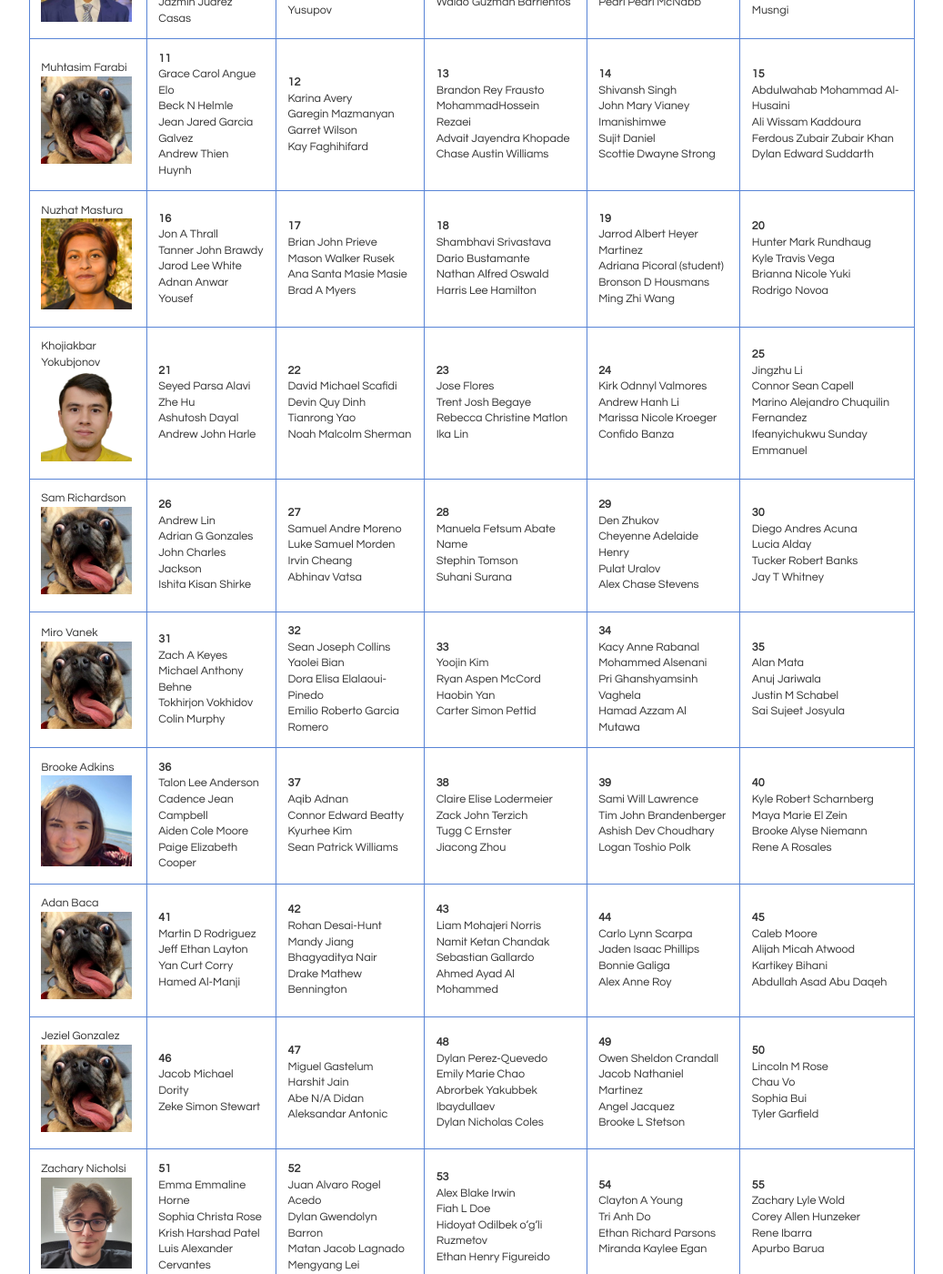
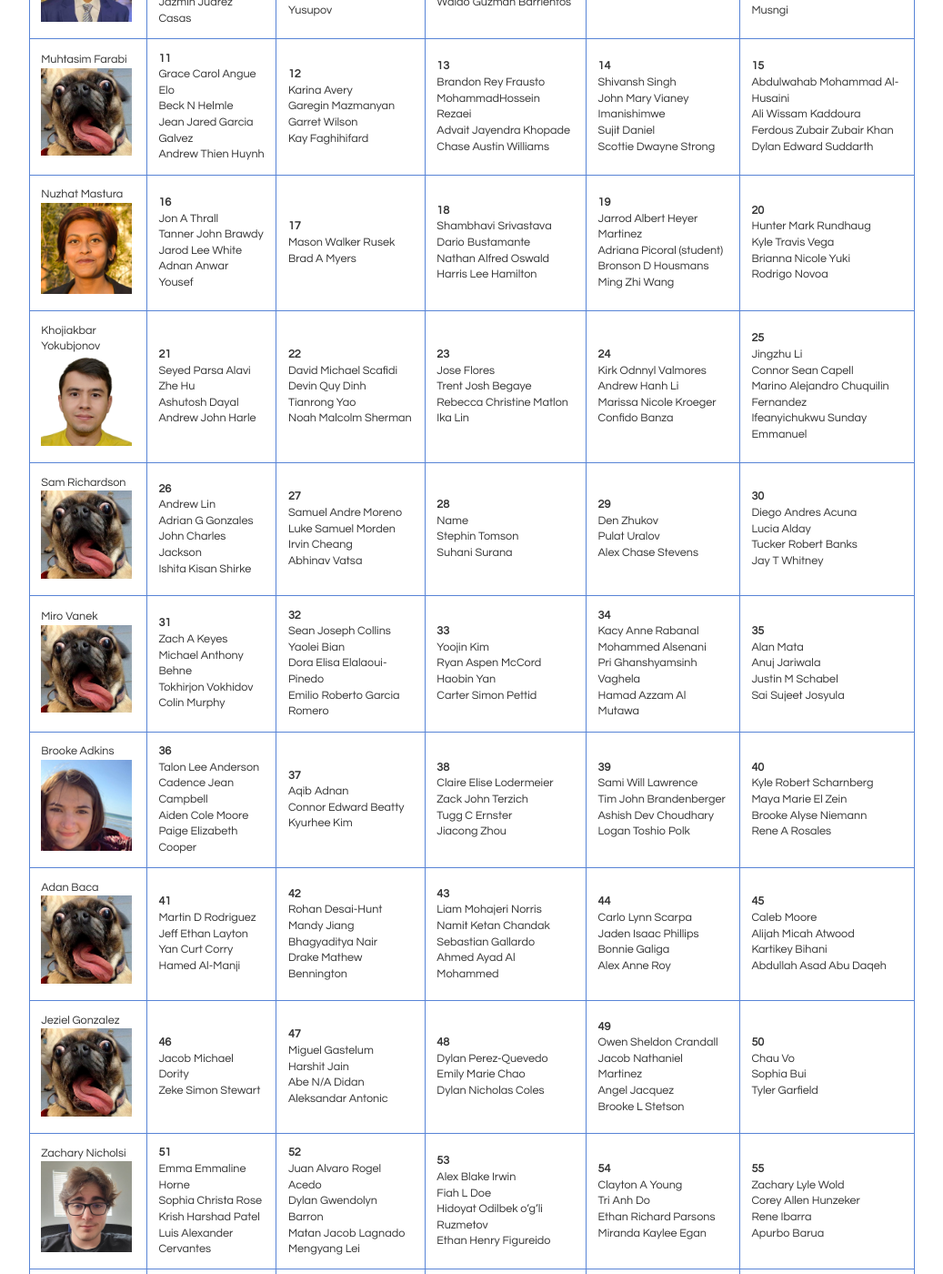
Before and after one commit to bddicken/cs110fall2022website, a Jekyll site: the page built from groups/adrianaGroups/index.md, in a window 1280 px wide and 1400 px high, scrolled down 348 px. Shown: the whole window at 91% size, without its empty margins (121-1158 px from the left). Built offline with Jekyll 4.4.1, drawn with Linux system fonts in a browser that asks for light colours; some of the changed text lies outside the part shown.

Commit message:
removed students who dropped

```diff
--- a/groups/adrianaGroups/index.md
+++ b/groups/adrianaGroups/index.md
@@ -5,15 +5,15 @@ title: Groups
 
 # 2pm Groups
 
-|Steven Truong<br><img src="../../images/struong.jpg" class="taimg" />|**1**<br>Peter Yang<br>Chitrangada Juneja<br>Jason Patrick Butterworth<br>Aidan Gibah Grace<br>|**2**<br>Nathan Ashwani Kumar<br>Michael Hunter Chambers<br>Conner Max<br>Jacob Jaeger<br>|**3**<br>Javier Nido<br>Kolbe Kolbe Kram<br>Jomei Kuxan Orun Bernier<br>Ian Jacob Stash<br>|**4**<br>Brendan Robert Mawk<br>Sarina Iqbal<br>Steven E George<br>Sandeep Kiran Bandlamuri<br>|**5**<br>Dinmukhammed Nasradin<br>Ashiqul Alam<br>Aiden Van Hoesen<br>Dominick T Carbone<br>|
-|Ali Khan<br><img src="../../images/akhan.jpg" class="taimg" />|**6**<br>Jose Abdiel Lara-Munoz<br>Logan Tyler Hall<br>Kyoka Suganami<br>Jazmin Juarez Casas<br>|**7**<br>Ari Rene Ramos<br>Megan Ashley Harrison<br>Allen Fan<br>Rahmatillokhon Yusupov<br>|**8**<br>Whitley Madison Coltrane<br>Murali Karthik Ganji<br>Roger Hawke Palmenberg<br>Waldo Guzman Barrientos<br>|**9**<br>Laura Johanna Mack<br>Ahmad Hadi<br>Zane A Aljazzazi<br>Pearl Pearl McNabb<br>|**10**<br>Dean Marcus Burross<br>AJ Jordan Becerra<br>Eric Yoon<br>Luckie Andrei Pangilinan Musngi<br>|
+|Steven Truong<br><img src="../../images/struong.jpg" class="taimg" />|**1**<br>Chitrangada Juneja<br>Jason Patrick Butterworth<br>Aidan Gibah Grace<br>|**2**<br>Nathan Ashwani Kumar<br>Michael Hunter Chambers<br>Conner Max<br>Jacob Jaeger<br>|**3**<br>Javier Nido<br>Kolbe Kolbe Kram<br>Jomei Kuxan Orun Bernier<br>Ian Jacob Stash<br>|**4**<br>Brendan Robert Mawk<br>Sarina Iqbal<br>Steven E George<br>Sandeep Kiran Bandlamuri<br>|**5**<br>Dinmukhammed Nasradin<br>Ashiqul Alam<br>Aiden Van Hoesen<br>|
+|Ali Khan<br><img src="../../images/akhan.jpg" class="taimg" />|**6**<br>Jose Abdiel Lara-Munoz<br>Logan Tyler Hall<br>Kyoka Suganami<br>Jazmin Juarez Casas<br>|**7**<br>Ari Rene Ramos<br>Megan Ashley Harrison<br>Allen Fan<br>Rahmatillokhon Yusupov<br>|**8**<br>Whitley Madison Coltrane<br>Murali Karthik Ganji<br>Roger Hawke Palmenberg<br>Waldo Guzman Barrientos<br>|**9**<br>Laura Johanna Mack<br>Zane A Aljazzazi<br>Pearl Pearl McNabb<br>|**10**<br>Dean Marcus Burross<br>AJ Jordan Becerra<br>Eric Yoon<br>Luckie Andrei Pangilinan Musngi<br>|
 |Muhtasim Farabi<br><img src="../../images/dog.png" class="taimg" />|**11**<br>Grace Carol Angue Elo<br>Beck N Helmle<br>Jean Jared Garcia Galvez<br>Andrew Thien Huynh<br>|**12**<br>Karina Avery<br>Garegin Mazmanyan<br>Garret Wilson<br>Kay Faghihifard<br>|**13**<br>Brandon Rey Frausto<br>MohammadHossein Rezaei<br>Advait Jayendra Khopade<br>Chase Austin Williams<br>|**14**<br>Shivansh Singh<br>John Mary Vianey Imanishimwe<br>Sujit Daniel<br>Scottie Dwayne Strong<br>|**15**<br>Abdulwahab Mohammad Al-Husaini<br>Ali Wissam Kaddoura<br>Ferdous Zubair Zubair Khan<br>Dylan Edward Suddarth<br>|
-|Nuzhat Mastura<br><img src="../../images/nmastura.jpg" class="taimg" />|**16**<br>Jon A Thrall<br>Tanner John Brawdy<br>Jarod Lee White<br>Adnan Anwar Yousef<br>|**17**<br>Brian John Prieve<br>Mason Walker Rusek<br>Ana Santa Masie Masie<br>Brad A Myers<br>|**18**<br>Shambhavi Srivastava<br>Dario Bustamante<br>Nathan Alfred Oswald<br>Harris Lee Hamilton<br>|**19**<br>Jarrod Albert Heyer Martinez<br>Adriana Picoral (student)<br>Bronson D Housmans<br>Ming Zhi Wang<br>|**20**<br>Hunter Mark Rundhaug<br>Kyle Travis Vega<br>Brianna Nicole Yuki<br>Rodrigo Novoa<br>|
+|Nuzhat Mastura<br><img src="../../images/nmastura.jpg" class="taimg" />|**16**<br>Jon A Thrall<br>Tanner John Brawdy<br>Jarod Lee White<br>Adnan Anwar Yousef<br>|**17**<br>Mason Walker Rusek<br>Brad A Myers<br>|**18**<br>Shambhavi Srivastava<br>Dario Bustamante<br>Nathan Alfred Oswald<br>Harris Lee Hamilton<br>|**19**<br>Jarrod Albert Heyer Martinez<br>Adriana Picoral (student)<br>Bronson D Housmans<br>Ming Zhi Wang<br>|**20**<br>Hunter Mark Rundhaug<br>Kyle Travis Vega<br>Brianna Nicole Yuki<br>Rodrigo Novoa<br>|
 |Khojiakbar Yokubjonov<br><img src="../../images/kyokubjonov.png" class="taimg" />|**21**<br>Seyed Parsa Alavi<br>Zhe Hu<br>Ashutosh Dayal<br>Andrew John Harle<br>|**22**<br>David Michael Scafidi<br>Devin Quy Dinh<br>Tianrong Yao<br>Noah Malcolm Sherman<br>|**23**<br>Jose Flores<br>Trent Josh Begaye<br>Rebecca Christine Matlon<br>Ika Lin<br>|**24**<br>Kirk Odnnyl Valmores<br>Andrew Hanh Li<br>Marissa Nicole Kroeger<br>Confido Banza<br>|**25**<br>Jingzhu Li<br>Connor Sean Capell<br>Marino Alejandro Chuquilin Fernandez<br>Ifeanyichukwu Sunday Emmanuel<br>|
-|Sam Richardson<br><img src="../../images/dog.png" class="taimg" />|**26**<br>Andrew Lin<br>Adrian G Gonzales<br>John Charles Jackson<br>Ishita Kisan Shirke<br>|**27**<br>Samuel Andre Moreno<br>Luke Samuel Morden<br>Irvin Cheang<br>Abhinav Vatsa<br>|**28**<br>Manuela Fetsum Abate<br>Name<br>Stephin Tomson<br>Suhani Surana<br>|**29**<br>Den Zhukov<br>Cheyenne Adelaide Henry<br>Pulat Uralov<br>Alex Chase Stevens<br>|**30**<br>Diego Andres Acuna<br>Lucia Alday<br>Tucker Robert Banks<br>Jay T Whitney<br>|
+|Sam Richardson<br><img src="../../images/dog.png" class="taimg" />|**26**<br>Andrew Lin<br>Adrian G Gonzales<br>John Charles Jackson<br>Ishita Kisan Shirke<br>|**27**<br>Samuel Andre Moreno<br>Luke Samuel Morden<br>Irvin Cheang<br>Abhinav Vatsa<br>|**28**<br>Name<br>Stephin Tomson<br>Suhani Surana<br>|**29**<br>Den Zhukov<br>Pulat Uralov<br>Alex Chase Stevens<br>|**30**<br>Diego Andres Acuna<br>Lucia Alday<br>Tucker Robert Banks<br>Jay T Whitney<br>|
 |Miro Vanek<br><img src="../../images/dog.png" class="taimg" />|**31**<br>Zach A Keyes<br>Michael Anthony Behne<br>Tokhirjon Vokhidov<br>Colin Murphy<br>|**32**<br>Sean Joseph Collins<br>Yaolei Bian<br>Dora Elisa Elalaoui-Pinedo<br>Emilio Roberto Garcia Romero<br>|**33**<br>Yoojin Kim<br>Ryan Aspen McCord<br>Haobin Yan<br>Carter Simon Pettid<br>|**34**<br>Kacy Anne Rabanal<br>Mohammed Alsenani<br>Pri Ghanshyamsinh Vaghela<br>Hamad Azzam Al Mutawa<br>|**35**<br>Alan Mata<br>Anuj Jariwala<br>Justin M Schabel<br>Sai Sujeet Josyula<br>|
-|Brooke Adkins<br><img src="../../images/badkins.jpg" class="taimg" />|**36**<br>Talon Lee Anderson<br>Cadence Jean Campbell<br>Aiden Cole Moore<br>Paige Elizabeth Cooper<br>|**37**<br>Aqib Adnan<br>Connor Edward Beatty<br>Kyurhee Kim<br>Sean Patrick Williams<br>|**38**<br>Claire Elise Lodermeier<br>Zack John Terzich<br>Tugg C Ernster<br>Jiacong Zhou<br>|**39**<br>Sami Will Lawrence<br>Tim John Brandenberger<br>Ashish Dev Choudhary<br>Logan Toshio Polk<br>|**40**<br>Kyle Robert Scharnberg<br>Maya Marie El Zein<br>Brooke Alyse Niemann<br>Rene A Rosales<br>|
+|Brooke Adkins<br><img src="../../images/badkins.jpg" class="taimg" />|**36**<br>Talon Lee Anderson<br>Cadence Jean Campbell<br>Aiden Cole Moore<br>Paige Elizabeth Cooper<br>|**37**<br>Aqib Adnan<br>Connor Edward Beatty<br>Kyurhee Kim<br>|**38**<br>Claire Elise Lodermeier<br>Zack John Terzich<br>Tugg C Ernster<br>Jiacong Zhou<br>|**39**<br>Sami Will Lawrence<br>Tim John Brandenberger<br>Ashish Dev Choudhary<br>Logan Toshio Polk<br>|**40**<br>Kyle Robert Scharnberg<br>Maya Marie El Zein<br>Brooke Alyse Niemann<br>Rene A Rosales<br>|
 |Adan Baca<br><img src="../../images/dog.png" class="taimg" />|**41**<br>Martin D Rodriguez<br>Jeff Ethan Layton<br>Yan Curt Corry<br>Hamed Al-Manji<br>|**42**<br>Rohan Desai-Hunt<br>Mandy Jiang<br>Bhagyaditya Nair<br>Drake Mathew Bennington<br>|**43**<br>Liam Mohajeri Norris<br>Namit Ketan Chandak<br>Sebastian Gallardo<br>Ahmed Ayad Al Mohammed<br>|**44**<br>Carlo Lynn Scarpa<br>Jaden Isaac Phillips<br>Bonnie Galiga<br>Alex Anne Roy<br>|**45**<br>Caleb Moore<br>Alijah Micah Atwood<br>Kartikey Bihani<br>Abdullah Asad Abu Daqeh<br>|
-|Jeziel Gonzalez<br><img src="../../images/dog.png" class="taimg" />|**46**<br>Jacob Michael Dority<br>Zeke Simon Stewart<br>|**47**<br>Miguel Gastelum<br>Harshit Jain<br>Abe N/A Didan<br>Aleksandar Antonic<br>|**48**<br>Dylan Perez-Quevedo<br>Emily Marie Chao<br>Abrorbek Yakubbek Ibaydullaev<br>Dylan Nicholas Coles<br>|**49**<br>Owen Sheldon Crandall<br>Jacob Nathaniel Martinez<br>Angel Jacquez<br>Brooke L Stetson<br>|**50**<br>Lincoln M Rose<br>Chau Vo<br>Sophia Bui<br>Tyler Garfield<br>|
+|Jeziel Gonzalez<br><img src="../../images/dog.png" class="taimg" />|**46**<br>Jacob Michael Dority<br>Zeke Simon Stewart<br>|**47**<br>Miguel Gastelum<br>Harshit Jain<br>Abe N/A Didan<br>Aleksandar Antonic<br>|**48**<br>Dylan Perez-Quevedo<br>Emily Marie Chao<br>Dylan Nicholas Coles<br>|**49**<br>Owen Sheldon Crandall<br>Jacob Nathaniel Martinez<br>Angel Jacquez<br>Brooke L Stetson<br>|**50**<br>Chau Vo<br>Sophia Bui<br>Tyler Garfield<br>|
 |Zachary Nicholsi<br><img src="../../images/znicholsi.jpeg" class="taimg" />|**51**<br>Emma Emmaline Horne<br>Sophia Christa Rose<br>Krish Harshad Patel<br>Luis Alexander Cervantes<br>|**52**<br>Juan Alvaro Rogel Acedo<br>Dylan Gwendolyn Barron<br>Matan Jacob Lagnado<br>Mengyang Lei<br>|**53**<br>Alex Blake Irwin<br>Fiah L Doe<br>Hidoyat Odilbek o'g'li Ruzmetov<br>Ethan Henry Figureido<br>|**54**<br>Clayton A Young<br>Tri Anh Do<br>Ethan Richard Parsons<br>Miranda Kaylee Egan<br>|**55**<br>Zachary Lyle Wold<br>Corey Allen Hunzeker<br>Rene Ibarra<br>Apurbo Barua<br>|
-|Aidan Linder<br><img src="../../images/dog.png" class="taimg" />|**56**<br>Nicholas I Cordova<br>Sev Maxmillian Adams<br>Laura Robles<br>Parfait Niwese<br>|**57**<br>Jorge Luis Camacho<br>Uchenna Daniel Nwachukwu<br>Jacob Alexander Troye<br>Isabelle Melina Lizarraga<br>|**58**<br>Brandon Noah Friend<br>Tanishq Jaiswal<br>Duncan Lamar Rizzo<br>Arlene G Garber<br>|**59**<br>Muthu Krishnappan<br>Sebastian Gabriel Moscoso<br>Morya Odak<br>Camden James Orr<br>|**60**<br>Anay Hemang Patel<br>Annie Yan Wei Wilson<br>Chris L. Williams<br>Muhammad Asifur Rahman<br>|
+|Aidan Linder<br><img src="../../images/dog.png" class="taimg" />|**56**<br>Nicholas I Cordova<br>Sev Maxmillian Adams<br>Laura Robles<br>Parfait Niwese<br>|**57**<br>Jorge Luis Camacho<br>Jacob Alexander Troye<br>Isabelle Melina Lizarraga<br>|**58**<br>Brandon Noah Friend<br>Tanishq Jaiswal<br>Duncan Lamar Rizzo<br>Arlene G Garber<br>|**59**<br>Muthu Krishnappan<br>Sebastian Gabriel Moscoso<br>Morya Odak<br>Camden James Orr<br>|**60**<br>Anay Hemang Patel<br>Annie Yan Wei Wilson<br>Chris L. Williams<br>Muhammad Asifur Rahman<br>|
```
